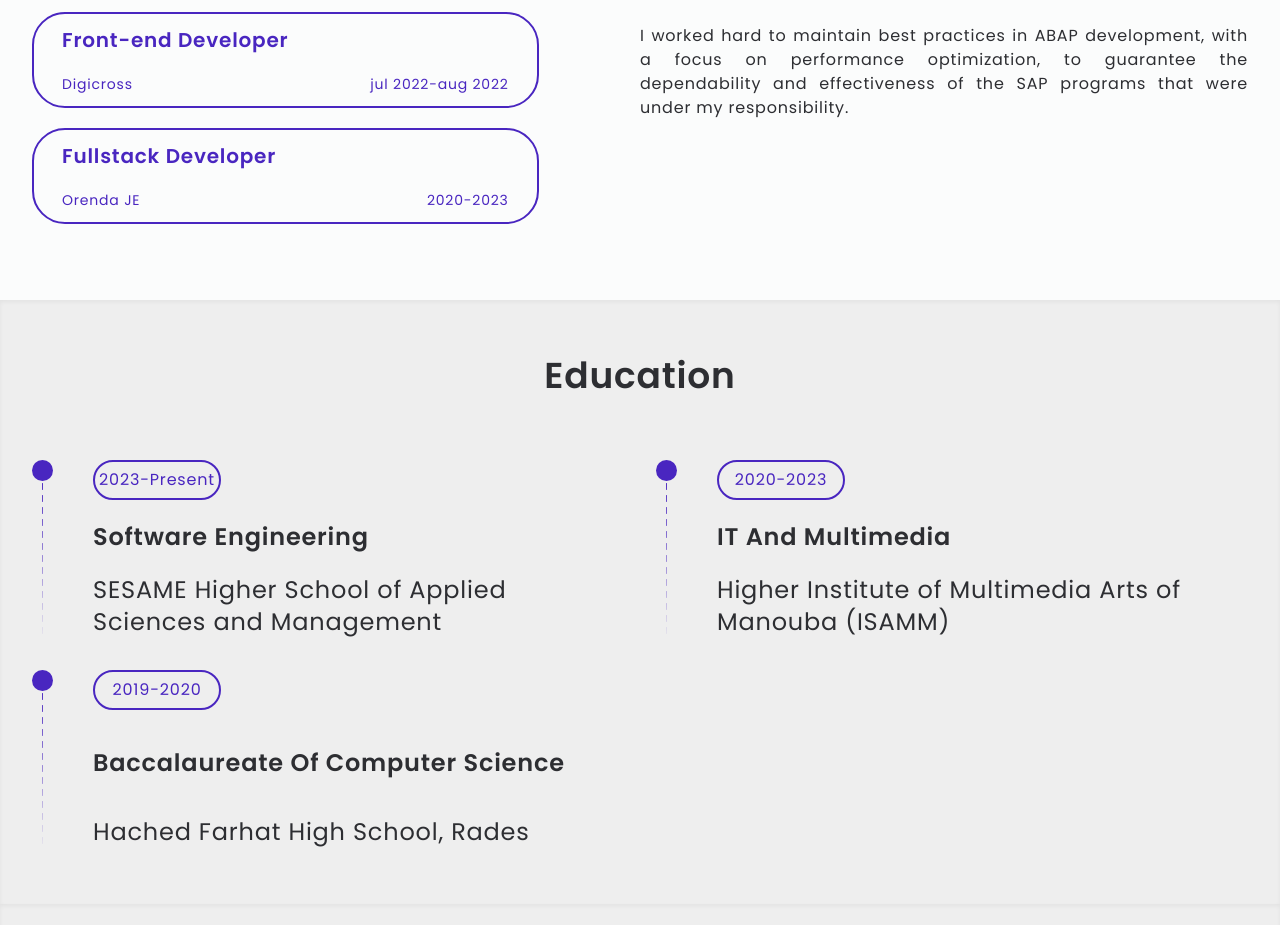
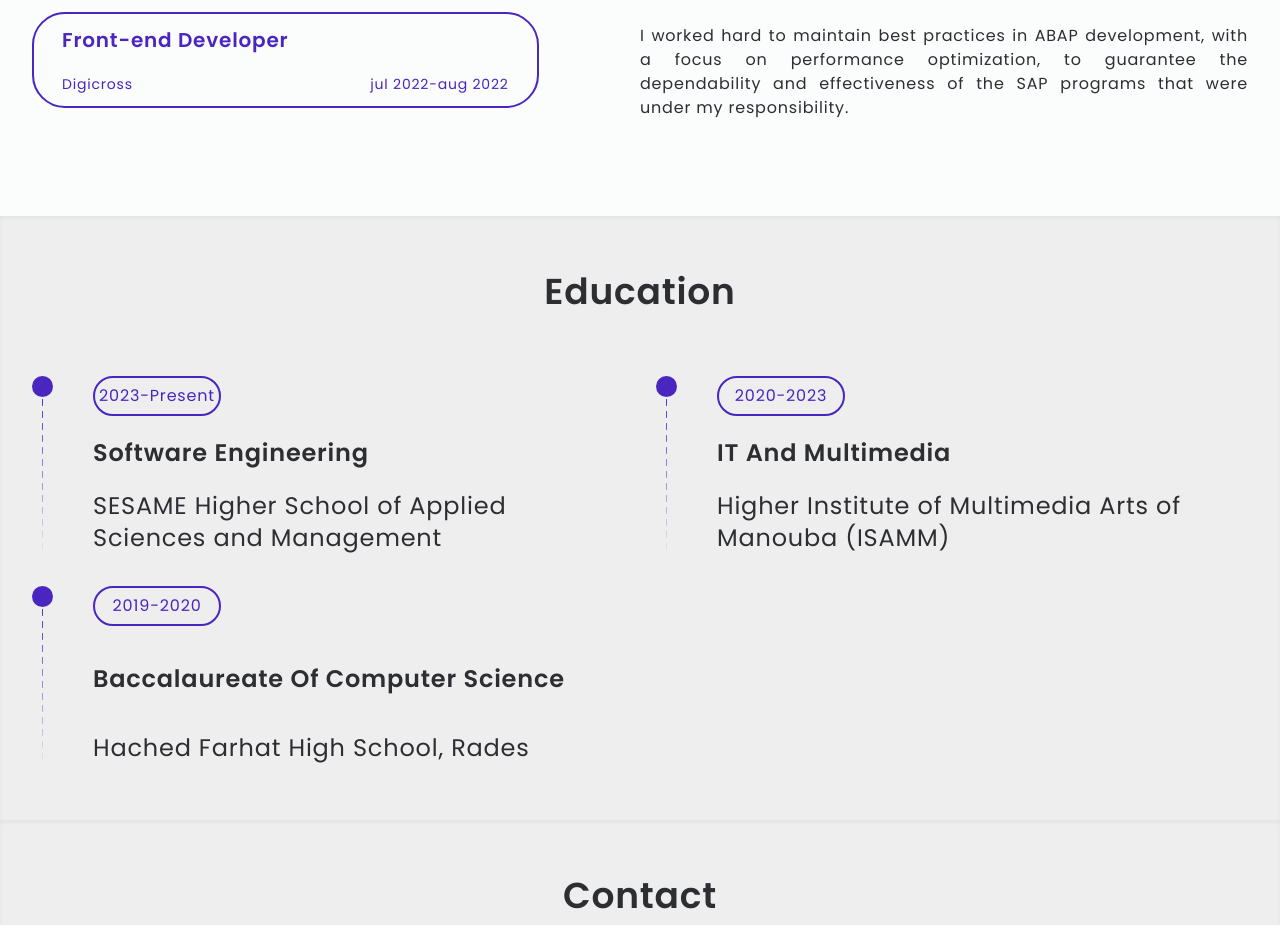
Before and after one commit to ayoub-jouini/Portfolio, a Next.js app: page / in a window 1280 px wide. Shown: the part 1510-2435 px from the top of the page. Built offline with nearby package versions, Linux system fonts and the light colour scheme; no server answers.

Commit message:
experience update

```diff
--- a/src/data/Experince.ts
+++ b/src/data/Experince.ts
@@ -8,8 +8,7 @@ const experience = [
     I worked closely with functional analysts to understand and refine technical specifications so that the technical
     and functional components of the projects integrated seamlessly.
     <br/>
-    <br/>
-    I worked hard to maintain best practices in ABAP development,
+    <br/>I worked hard to maintain best practices in ABAP development,
     with a focus on performance optimization, to guarantee the dependability and effectiveness of the SAP programs that were under
     my responsibility.
 `,
@@ -80,23 +79,23 @@ const experience = [
   //     I frequently facilitated knowledge-sharing sessions, workshops, and training courses.
   // `,
   //   },
-  {
-    id: 3,
-    title: "Fullstack Developer",
-    organisation: "Orenda JE",
-    date: "2020-2023",
-    description: `My first position as a web developer with Orenda Junior Entreprise was a
-     pivotal moment in my life since it allowed me to get extensive experience with web development tools including Javascript, ReactJS, NextJS, NodeJS, ExpressJS, and MongoDB...
-    <br/>
-    <br/>
-    I quickly obtained practical experience and improved my comprehension of front-end and back-end
-    development principles and best practices by working on modest projects.
-    <br/>
-    <br/>
-    During this encounter, I improved my coding, problem-solving, and debugging abilities.
-    I developed my skills in using web development frameworks and tools to build dynamic, user-friendly websites.
-`,
-  },
+//   {
+//     id: 3,
+//     title: "Fullstack Developer",
+//     organisation: "Orenda JE",
+//     date: "2020-2023",
+//     description: `My first position as a web developer with Orenda Junior Entreprise was a
+//      pivotal moment in my life since it allowed me to get extensive experience with web development tools including Javascript, ReactJS, NextJS, NodeJS, ExpressJS, and MongoDB...
+//     <br/>
+//     <br/>
+//     I quickly obtained practical experience and improved my comprehension of front-end and back-end
+//     development principles and best practices by working on modest projects.
+//     <br/>
+//     <br/>
+//     During this encounter, I improved my coding, problem-solving, and debugging abilities.
+//     I developed my skills in using web development frameworks and tools to build dynamic, user-friendly websites.
+// `,
+//   },
 ];
 
 export default experience;
```
